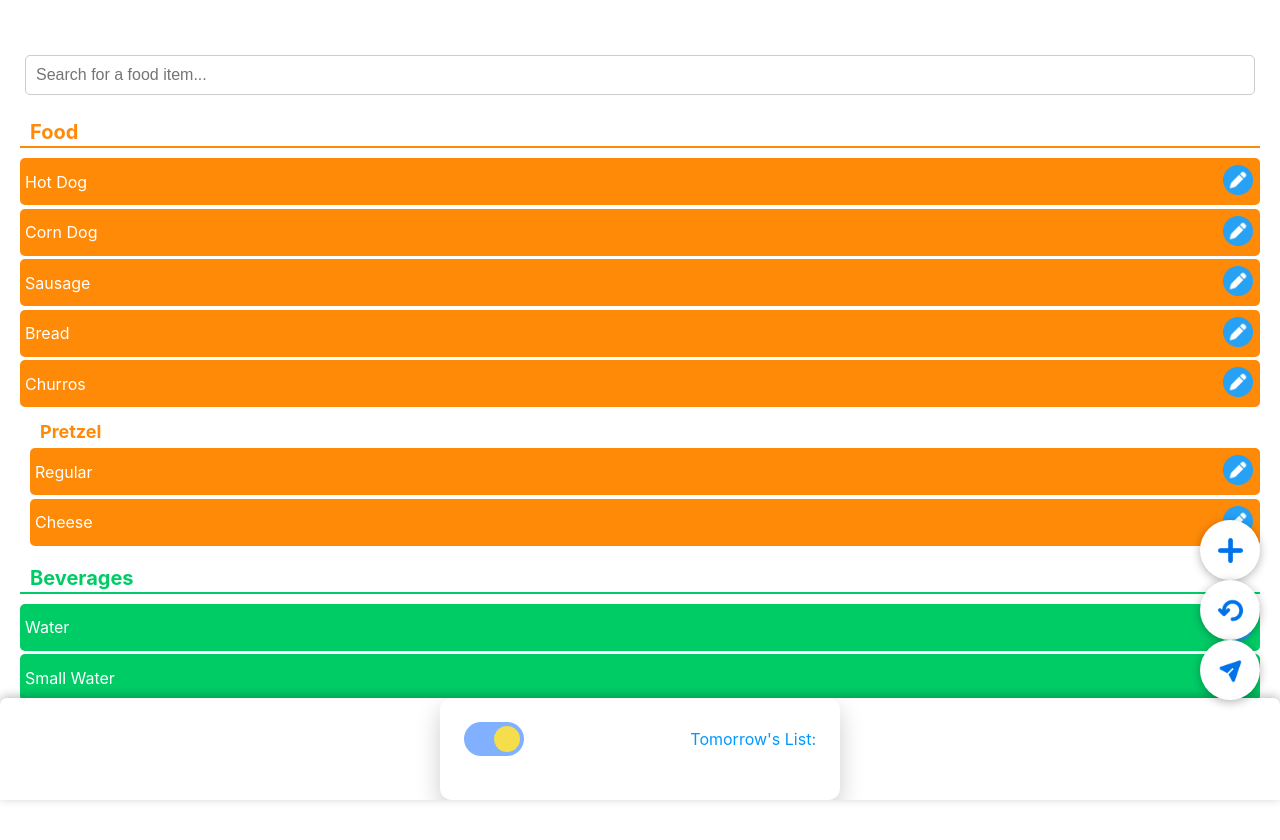
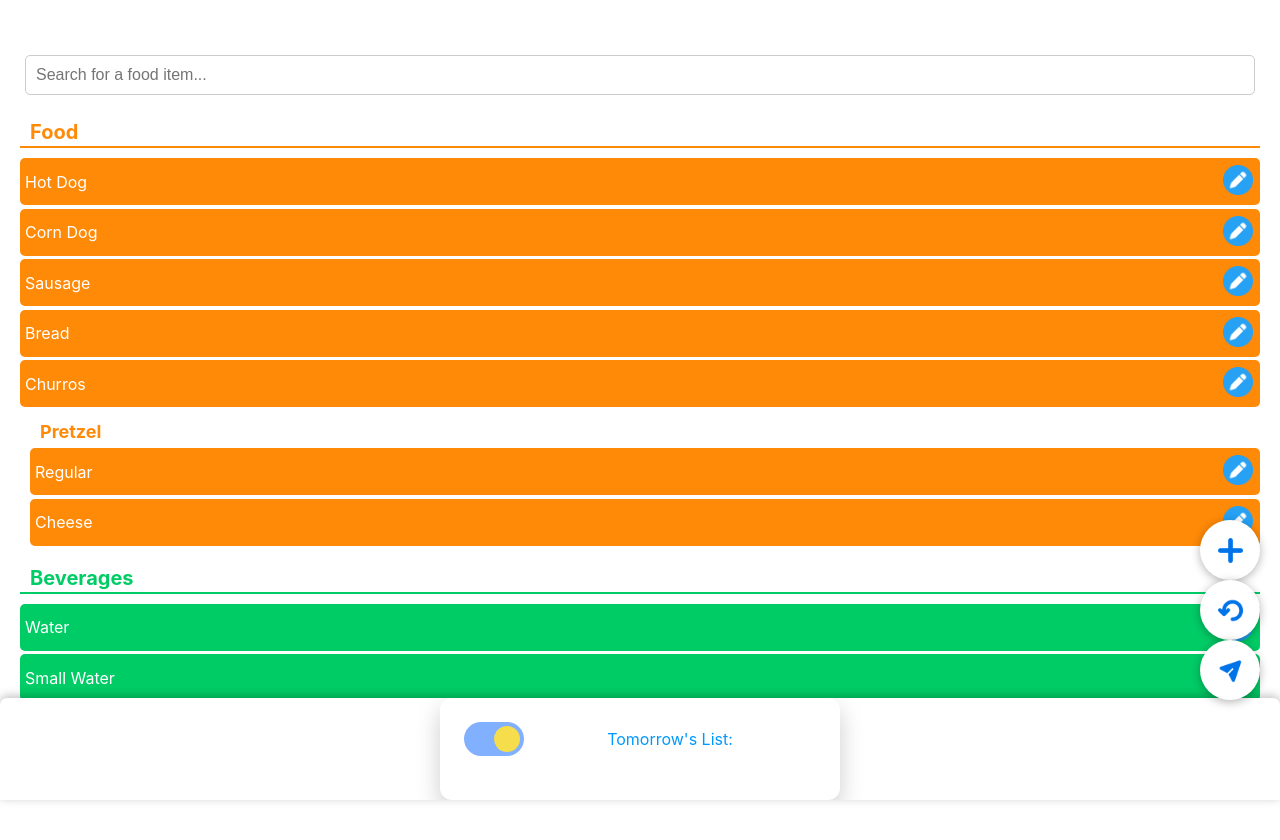
Before and after one commit to aray1337/FoodVendorWebApp, a Next.js app: page / in a window 1280 px wide. Shown: the top 840 px of the page. Built offline with nearby package versions, Linux system fonts and the light colour scheme.

Commit message:
cnetered the modal title text

```diff
--- a/src/components/FoodList.module.css
+++ b/src/components/FoodList.module.css
@@ -229,6 +229,8 @@
   color: #0098FF;
   background: none;
   border: none;
+  text-align: center;
+  flex: 1;
 }
 
 .modalHeader {
```
